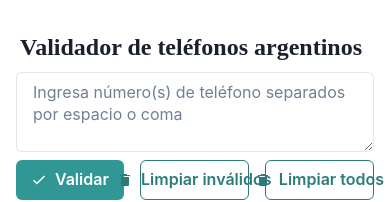
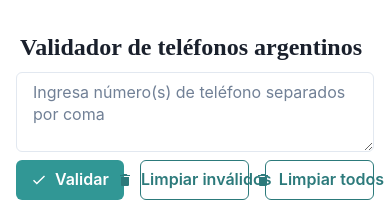
Before and after one commit to takihama/robot-validator, a React (Vite) app: page / in a window 390 px wide. Shown: the top 202 px of the page. Built offline with nearby package versions, Linux system fonts and the light colour scheme.

Commit message:
split phone by comma

```diff
--- a/src/components/PhoneNumberValidator.jsx
+++ b/src/components/PhoneNumberValidator.jsx
@@ -24,8 +24,8 @@ const PhoneNumberValidator = () => {
   const [phoneDetailsList, setPhoneDetailsList] = useState([]);
 
   const handlePhoneChange = (event) => {
-    // Assuming phone numbers are separated by comma or space
-    const numbers = event.target.value.split(/[\s,]+/);
+    // Assuming phone numbers are separated by comma
+    const numbers = event.target.value.split(/,/);
     setPhoneNumbers(numbers);
   };
 
@@ -83,7 +83,7 @@ const PhoneNumberValidator = () => {
           <Stack>
             <Textarea
               className="phone-input"
-              placeholder="Ingresa número(s) de teléfono separados por espacio o coma"
+              placeholder="Ingresa número(s) de teléfono separados por coma"
               value={phoneNumbers}
               onChange={handlePhoneChange}
             />
```
